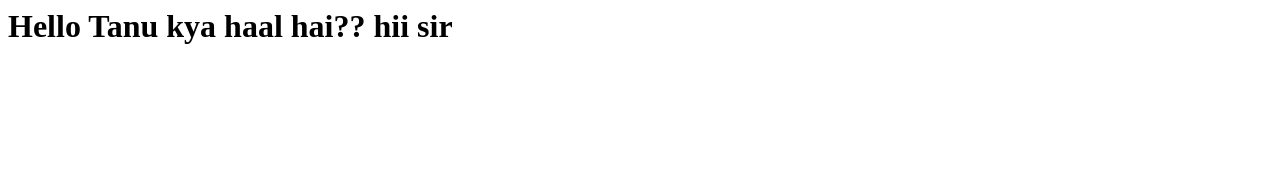
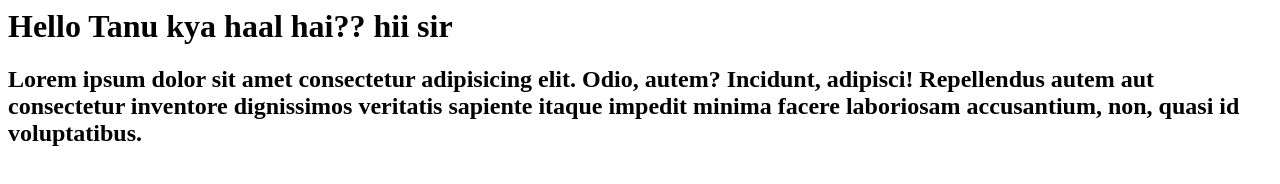
Before and after one commit to vaibhavmodi45/Practice-Project-E-commer, a plain HTML site: page index.html in a window 1280 px wide. Drawn offline with Linux system fonts and the light colour scheme.

Commit message:
Updated index.html with new content

```diff
--- a/index.html
+++ b/index.html
@@ -10,5 +10,7 @@
       Hello Tanu kya haal hai??
       hii sir
     </h1>
+
+    <h2>Lorem ipsum dolor sit amet consectetur adipisicing elit. Odio, autem? Incidunt, adipisci! Repellendus autem aut consectetur inventore dignissimos veritatis sapiente itaque impedit minima facere laboriosam accusantium, non, quasi id voluptatibus.</h2>
   </body>
 </html>
```
